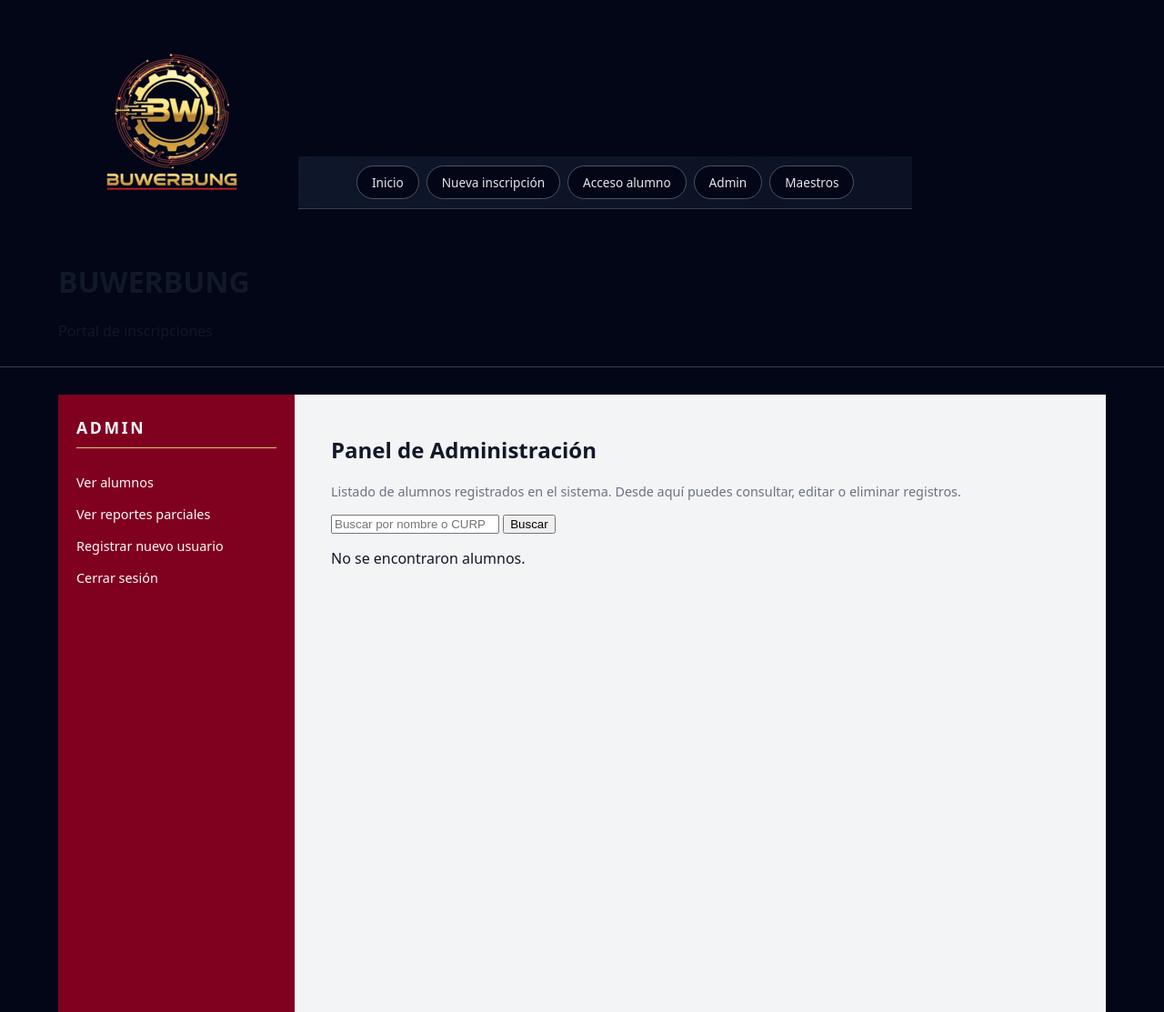
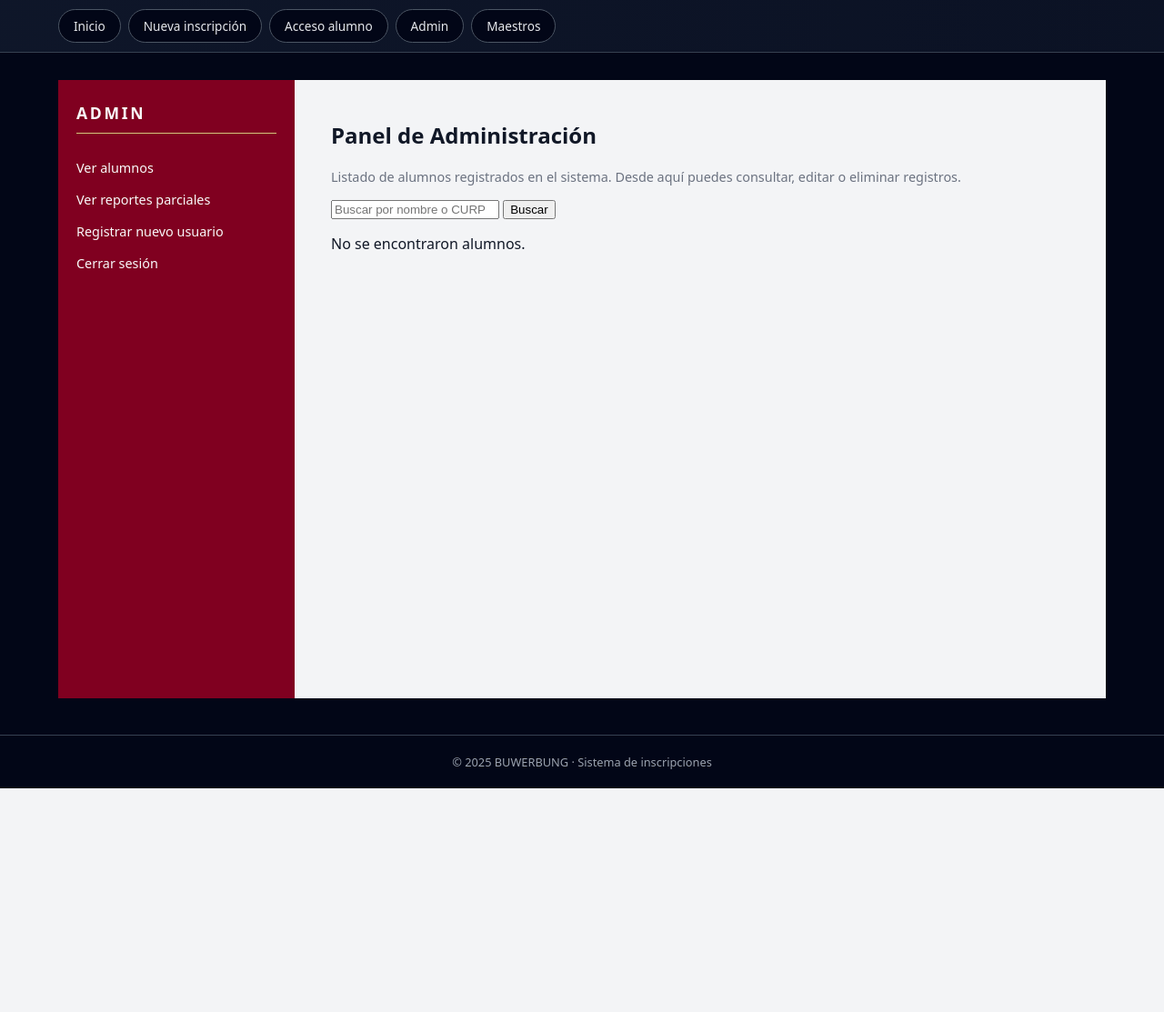
Before and after one commit to gerardotuz/prototipos, a Flask app: page /admin in a window 1280 px wide. Shown: the top 1113 px of the page at 91% size. After the commit the page ends 867 px from the top, so only its background shows below. Run offline with Flask 3, Linux system fonts and the light colour scheme; the visitor is signed in with stand-in values (Sample User, id 1); data that the repository does not hold is empty.

Commit message:
Update base.html

```diff
--- a/templates/base.html
+++ b/templates/base.html
@@ -11,16 +11,7 @@
 </head>
 <body class="bw-body">
 
-<header class="bw-header">
-  <div class="bw-header-inner">
-    <div class="bw-logo-wrap">
-      <img src="{{ url_for('static', filename='img/bw_logo.png') }}"
-           alt="BUWERBUNG" class="bw-logo-img">
-      <div class="bw-logo-text">
-        <h1>BUWERBUNG</h1>
-        <p>Portal de inscripciones</p>
-      </div>
-    </div>
+
 
     <nav class="bw-nav">
       <a href="/">Inicio</a>
```
